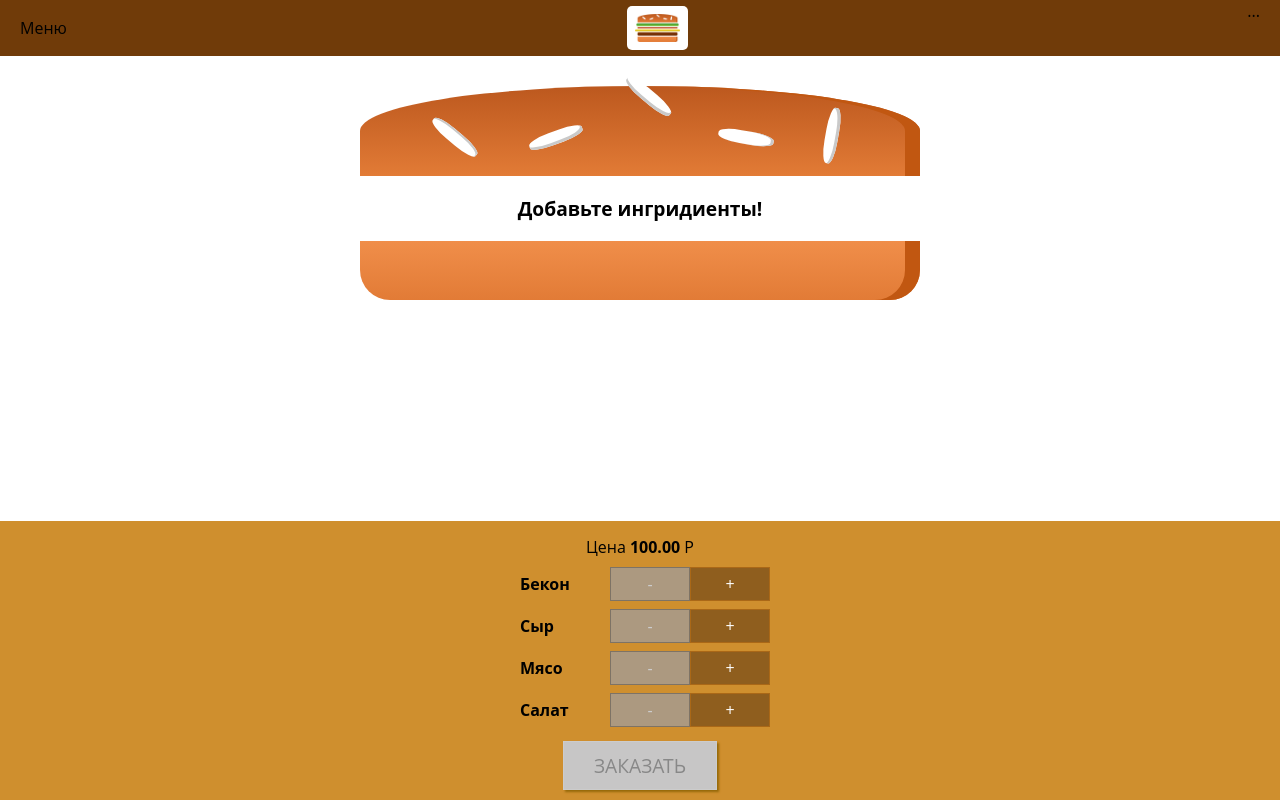
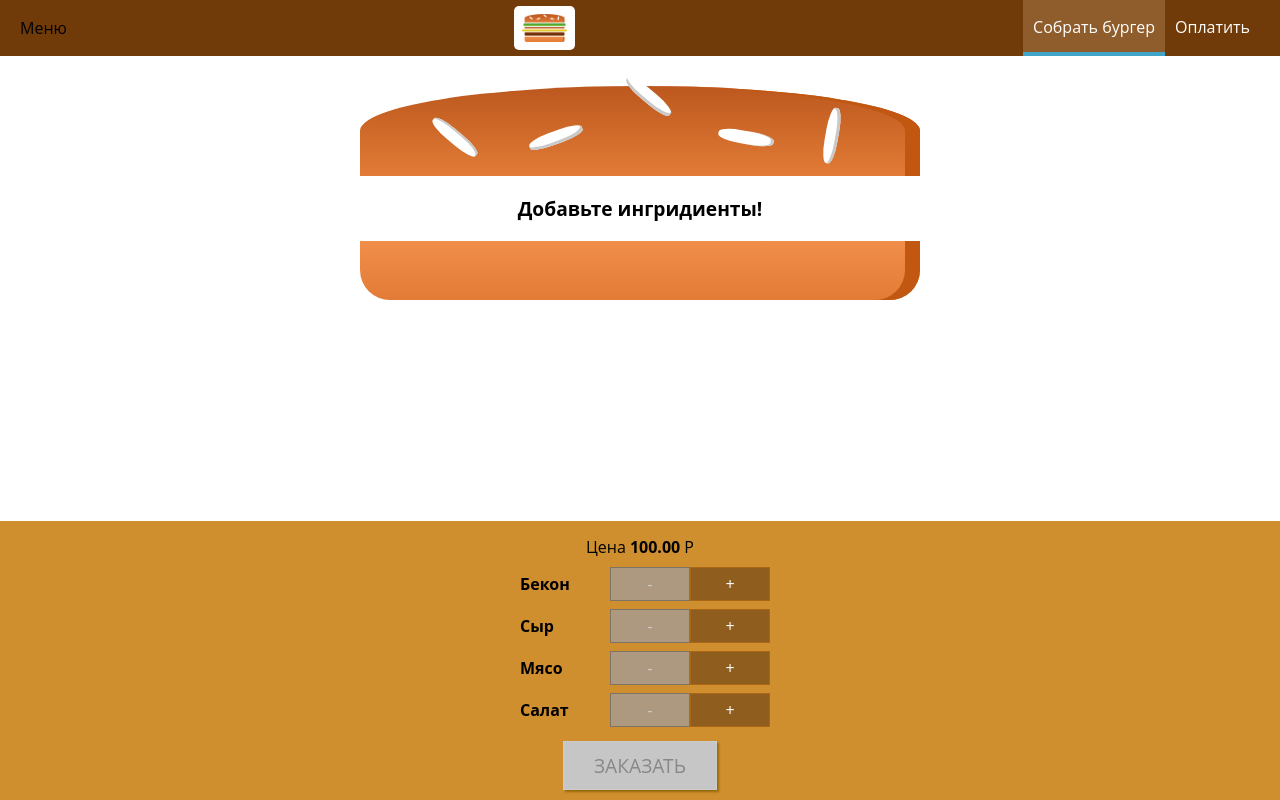
Before and after one commit to klimentru1986/react-demo, a React app: page / in a window 1280 px wide. Built offline with nearby package versions, Linux system fonts and the light colour scheme.

Commit message:
Добавил меню навигации

```diff
--- /dev/null
+++ b/src/components/Navigation/NavigationItems/NavigationItem/NavigationItem.css
@@ -0,0 +1,25 @@
+.NavigationItem {
+  margin: 0;
+  box-sizing: border-box;
+  display: flex;
+  height: 100%;
+  align-items: center;
+}
+
+.NavigationItem a {
+  color: white;
+  text-decoration: none;
+  height: 100%;
+  padding: 16px 10px;
+  border-bottom: 4px solid transparent;
+  box-sizing: border-box;
+  display: block;
+}
+
+.NavigationItem a:hover,
+.NavigationItem a:active,
+.NavigationItem a.active {
+  background-color: #8f5c2c;
+  border-bottom: 4px solid #40a4c8;
+  color: white;
+}
--- /dev/null
+++ b/src/components/Navigation/NavigationItems/NavigationItem/NavigationItem.js
@@ -0,0 +1,24 @@
+import React from 'react';
+import PropTypes from 'prop-types';
+
+import classes from './NavigationItem.css';
+
+/**
+ * Компонент списка навигации
+ */
+const navigationItem = props => {
+  return (
+    <li className={classes.NavigationItem}>
+      <a href={props.link} className={props.active ? classes.active : null}>
+        {props.children}
+      </a>
+    </li>
+  );
+};
+
+navigationItem.propTypes = {
+  link: PropTypes.string.isRequired,
+  active: PropTypes.bool
+};
+
+export default navigationItem;
--- /dev/null
+++ b/src/components/Navigation/NavigationItems/NavigationItems.css
@@ -0,0 +1,8 @@
+.NavigationItems {
+  margin: 0;
+  padding: 0;
+  list-style: none;
+  display: flex;
+  align-items: center;
+  height: 100%;
+}
--- /dev/null
+++ b/src/components/Navigation/NavigationItems/NavigationItems.js
@@ -0,0 +1,21 @@
+import React from 'react';
+
+import NavigationItem from './NavigationItem/NavigationItem';
+
+import classes from './NavigationItems.css';
+
+/**
+ * Меню навигации
+ */
+const navigationItems = props => {
+  return (
+    <ul className={classes.NavigationItems}>
+      <NavigationItem link="/" active={true}>
+        Собрать бургер
+      </NavigationItem>
+      <NavigationItem link="/">Оплатить</NavigationItem>
+    </ul>
+  );
+};
+
+export default navigationItems;
--- a/src/components/Navigation/Toolbar/Toolbar.js
+++ b/src/components/Navigation/Toolbar/Toolbar.js
@@ -1,6 +1,7 @@
 import React from 'react';
 
 import Logo from '../../Logo/Logo';
+import NavigationItems from './../NavigationItems/NavigationItems';
 
 import classes from './Toolbar.css';
 
@@ -8,7 +9,9 @@
   <header className={classes.Toolbar}>
     <div>Меню</div>
     <Logo />
-    <nav>...</nav>
+    <nav>
+      <NavigationItems />
+    </nav>
   </header>
 );
 
```
